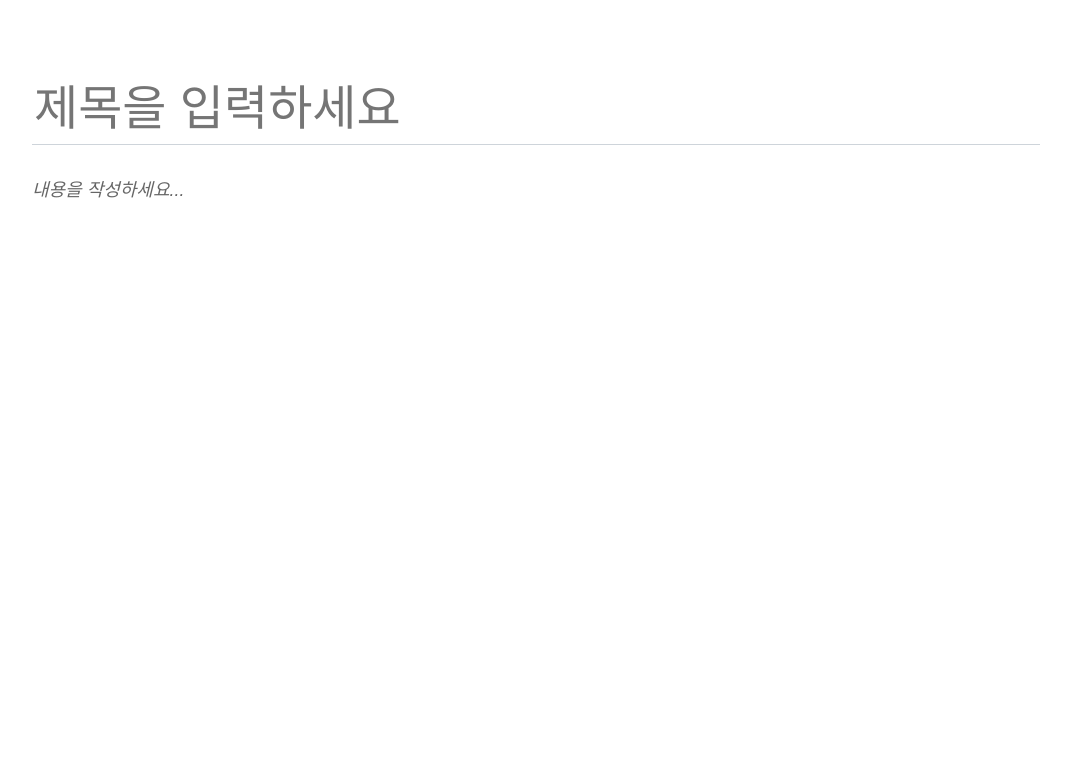
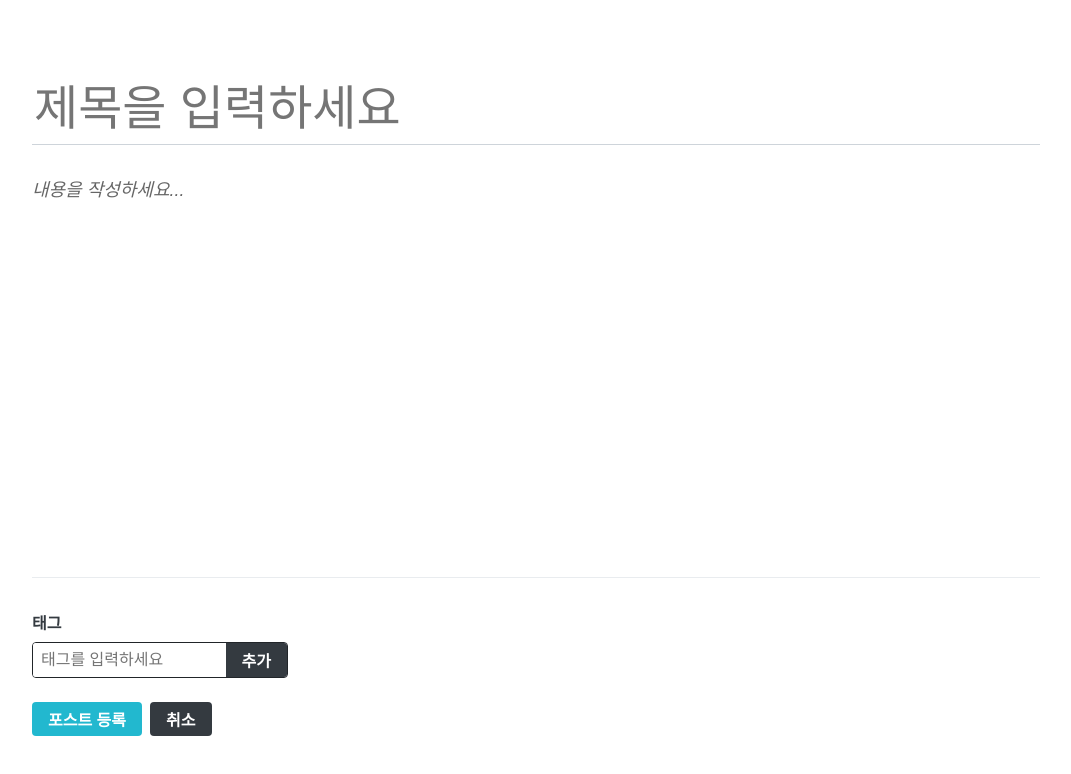
Before and after one commit to lru0409/React_practice, a React (Create React App) app in the folder 2-blog/blog-frontend/: page /write in a window 1280 px wide. Shown: the top 774 px of the page, without its empty margins (96-1167 px from the left). Built offline with nearby package versions, Linux system fonts and the light colour scheme.

Commit message:
chapter 25 implement editor bottom component ui

```diff
--- /dev/null
+++ b/2-blog/blog-frontend/src/components/write/TagBox.js
@@ -0,0 +1,127 @@
+import React, { useState, useCallback } from 'react';
+import styled from 'styled-components';
+import palette from '../../lib/styles/palette';
+
+const TagBoxBlock = styled.div`
+  width: 100%;
+  border-top: 1px solid ${palette.gray[2]};
+  padding-top: 2rem;
+
+  h4 {
+    color: ${palette.gray[8]};
+    margin-top: 0;
+    margin-bottom: 0.5rem;
+  }
+`;
+
+const TagForm = styled.form`
+  border-radius: 4px;
+  overflow: hidden;
+  display: flex;
+  width: 256px;
+  border: 1px solid ${palette.gray[9]};
+  input,
+  button {
+    outline: none;
+    border: none;
+    font-size: 1rem;
+  }
+
+  input {
+    padding: 0.5rem;
+    flex: 1;
+    min-width: 0;
+  }
+
+  button {
+    cursor: pointer;
+    padding-right: 1rem;
+    padding-left: 1rem;
+    border: none;
+    background: ${palette.gray[8]};
+    color: white;
+    font-weight: bold;
+    &:hover {
+      background: ${palette.gray[6]};
+    }
+  }
+`;
+
+const Tag = styled.div`
+  margin-right: 0.5rem;
+  color: ${palette.gray[6]};
+  cursor: pointer;
+  &:hover {
+    opacity: 0.5;
+  }
+`;
+
+const TagListBlock = styled.div`
+  display: flex;
+  margin-top: 0.5rem;
+`;
+
+// React.memo를 사용해 tag 값이 바뀔 때만 리렌더링되도록 처리
+const TagItem = React.memo(({ tag, onRemove }) => (
+  <Tag onClick={() => onRemove(tag)}>#{tag}</Tag>
+));
+
+// React.memo를 사용해 tags 값이 바뀔 때만 리렌더링되도록 처리
+const TagList = React.memo(({ tags, onRemove }) => (
+  <TagListBlock>
+    {tags.map((tag) => (
+      <TagItem key={tag} tag={tag} onRemove={onRemove} />
+    ))}
+  </TagListBlock>
+));
+
+const TagBox = () => {
+  const [input, setInput] = useState('');
+  const [localTags, setLocalTags] = useState([]);
+
+  const insertTag = useCallback(
+    (tag) => {
+      if (!tag) return; // 공백이라면 추가하지 않음
+      if (localTags.includes(tag)) return; // 이미 존재하면 추가하지 않음
+      setLocalTags([...localTags, tag]);
+    },
+    [localTags],
+  );
+
+  const onRemove = useCallback(
+    (tag) => {
+      setLocalTags(localTags.filter((t) => t !== tag));
+    },
+    [localTags],
+  );
+
+  const onChange = useCallback((e) => {
+    setInput(e.target.value);
+  }, []);
+
+  const onSubmit = useCallback(
+    (e) => {
+      e.preventDefault();
+      insertTag(input.trim()); // 앞뒤 공백을 없앤 후 등록
+      setInput('');
+    },
+    [input, insertTag],
+  );
+
+  return (
+    <TagBoxBlock>
+      <h4>태그</h4>
+      <TagForm onSubmit={onSubmit}>
+        <input
+          placeholder="태그를 입력하세요"
+          value={input}
+          onChange={onChange}
+        />
+        <button type="submit">추가</button>
+      </TagForm>
+      <TagList tags={localTags} onRemove={onRemove} />
+    </TagBoxBlock>
+  );
+};
+
+export default TagBox;
--- /dev/null
+++ b/2-blog/blog-frontend/src/components/write/WriteActionButtons.js
@@ -0,0 +1,28 @@
+import React from 'react';
+import styled from 'styled-components';
+import Button from '../common/Button';
+
+const WriteActionButtonsBlock = styled.div`
+  margin-top: 1rem;
+  margin-bottom: 3rem;
+`;
+
+const StyledButton = styled(Button)`
+  height: 2.125rem;
+  & + & {
+    margin-left: 0.5rem;
+  }
+`;
+
+const WriteActionButtons = ({ onCancel, onPublish }) => {
+  return (
+    <WriteActionButtonsBlock>
+      <StyledButton cyan onClick={onPublish}>
+        포스트 등록
+      </StyledButton>
+      <StyledButton onClick={onCancel}>취소</StyledButton>
+    </WriteActionButtonsBlock>
+  );
+};
+
+export default WriteActionButtons;
--- a/2-blog/blog-frontend/src/pages/WritePage.js
+++ b/2-blog/blog-frontend/src/pages/WritePage.js
@@ -1,11 +1,15 @@
 import React from 'react';
 import Editor from '../components/write/Editor';
 import Responsive from '../components/common/Responsive';
+import TagBox from '../components/write/TagBox';
+import WriteActionButtons from '../components/write/WriteActionButtons';
 
 const WritePage = () => {
   return (
     <Responsive>
       <Editor />
+      <TagBox />
+      <WriteActionButtons />
     </Responsive>
   );
 };
```
Also changed, not shown: 1 other file (tests, documents, lock files or other folders).
